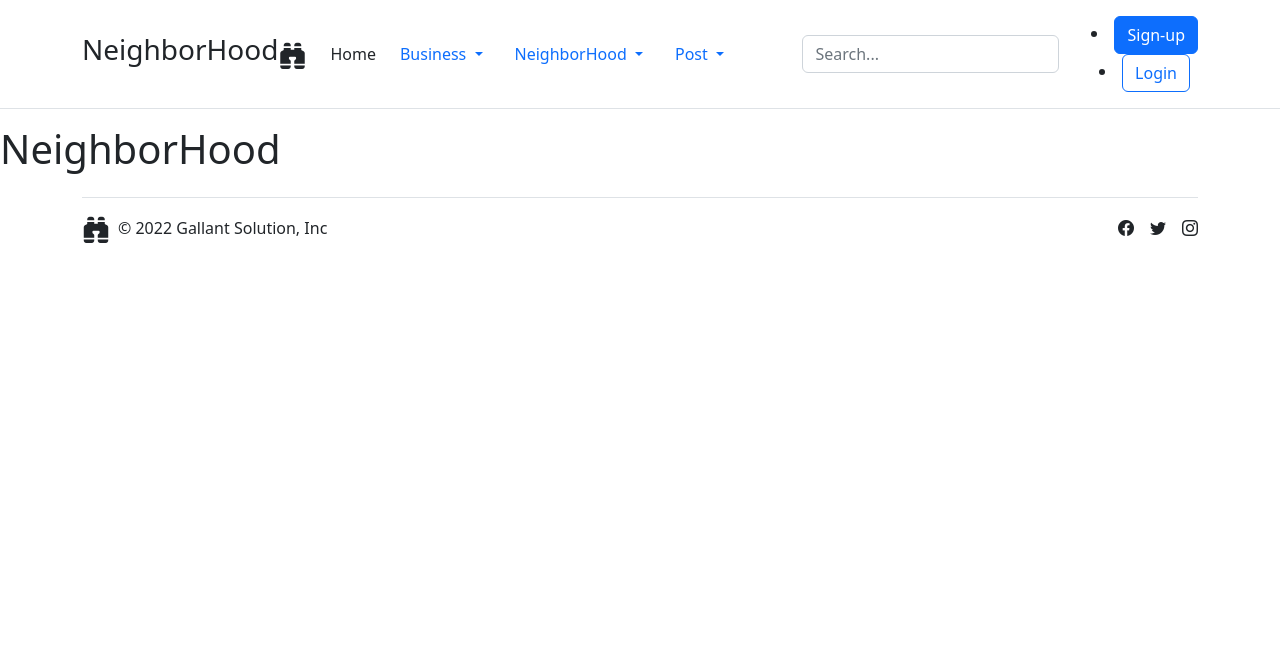
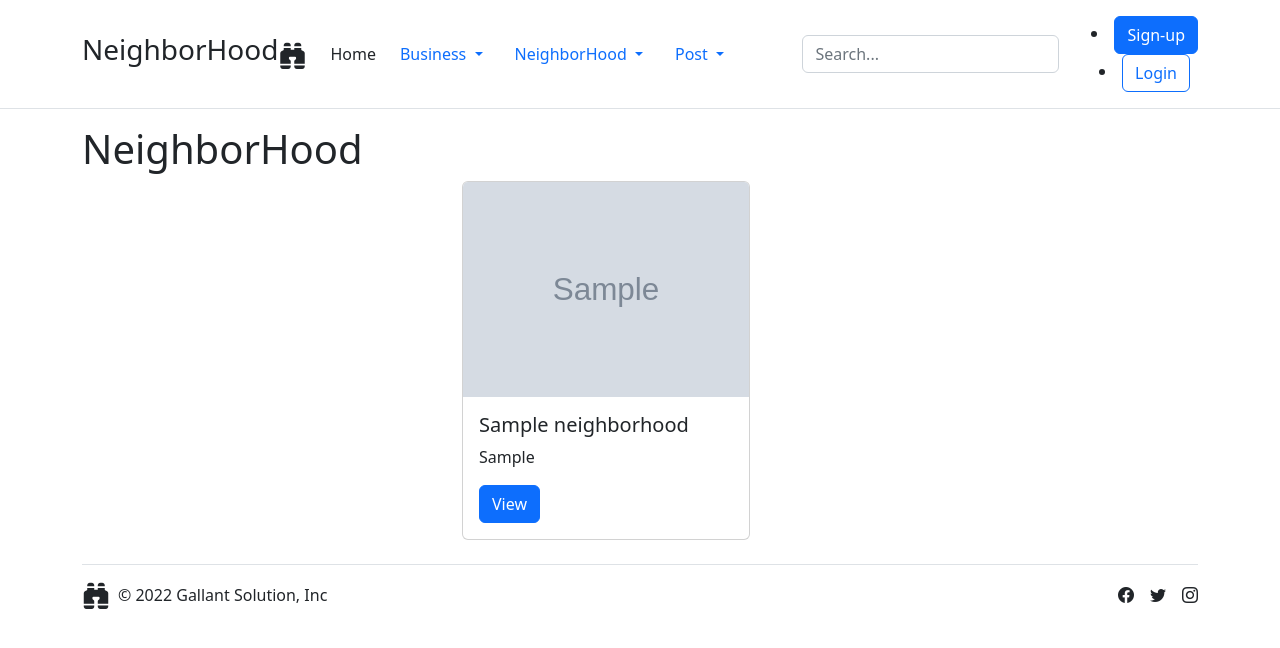
Before and after one commit to kLeitich/Neighbourhood-watch, a Django app: page /neighborhood/ in a window 1280 px wide. Shown: the top 648 px of the page. Run offline with Django 4.2, Linux system fonts and the light colour scheme; tables that the repository leaves empty hold one stand-in row (values such as "Sample post"); grey boxes marked "Sample" are stand-in pictures.

Commit message:
adding a neighborhood and displaying it

```diff
--- a/app/models.py
+++ b/app/models.py
@@ -41,11 +41,12 @@ class Profile(models.Model):
 
 
 class Neighborhood(models.Model):
+    image=models.ImageField(upload_to ='hood_pics')
     name=models.CharField(max_length=30, default="Neighbourhood")
     location=models.CharField(max_length=30, default="Location")
     occupants_count=models.IntegerField(default=0)
     admin=models.ForeignKey(User, on_delete=models.CASCADE)
-    image=models.ImageField(upload_to ='hood_pics')
+
 
 
     def __str__(self):
--- a/app/templates/neighborhood.html
+++ b/app/templates/neighborhood.html
@@ -1,5 +1,25 @@
 {% extends 'base.html' %}
 
 {% block content %}
+<div class="container">
     <h1>NeighborHood</h1>
+    <div class="row">
+        <div class="col"></div>
+        <div class="col">
+            {% for neighborhood in neighborhoods %}
+                <div class="card" style="width: 18rem;">
+                    <img src="{{neighborhood.image.url}} " class="card-img-top" alt="hood">
+                    <div class="card-body">
+                        <h5 class="card-title">{{ neighborhood.name }}</h5>
+                        <p class="card-text">{{ neighborhood.location }}</p>
+                        <a href="#" class="btn btn-primary">View</a>
+                    </div>
+                </div>
+            {% endfor %}
+
+        </div>
+        <div class="col"></div>
+    </div>
+</div>
+
 {% endblock %}
--- a/app/views.py
+++ b/app/views.py
@@ -43,7 +43,8 @@ def add_a_business(request):
     return render(request,'add_a_business.html',{'form': form})
 
 def neighborhood(request):
-    return render(request,'neighborhood.html')
+    neighborhoods=Neighborhood.objects.all()
+    return render(request,'neighborhood.html',{'neighborhoods':neighborhoods})
 
 def add_a_neighborhood(request):
     current_user=request.user
```
